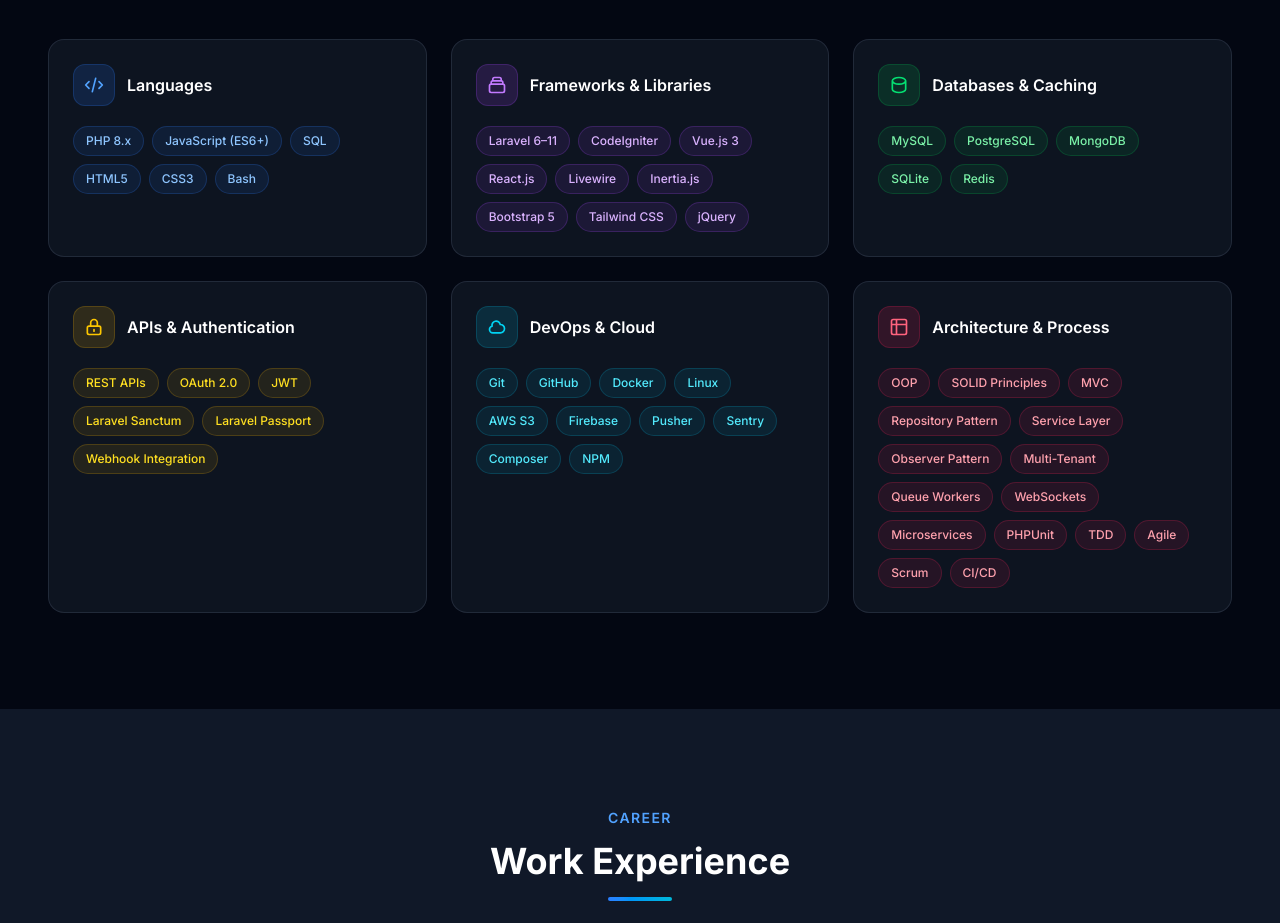
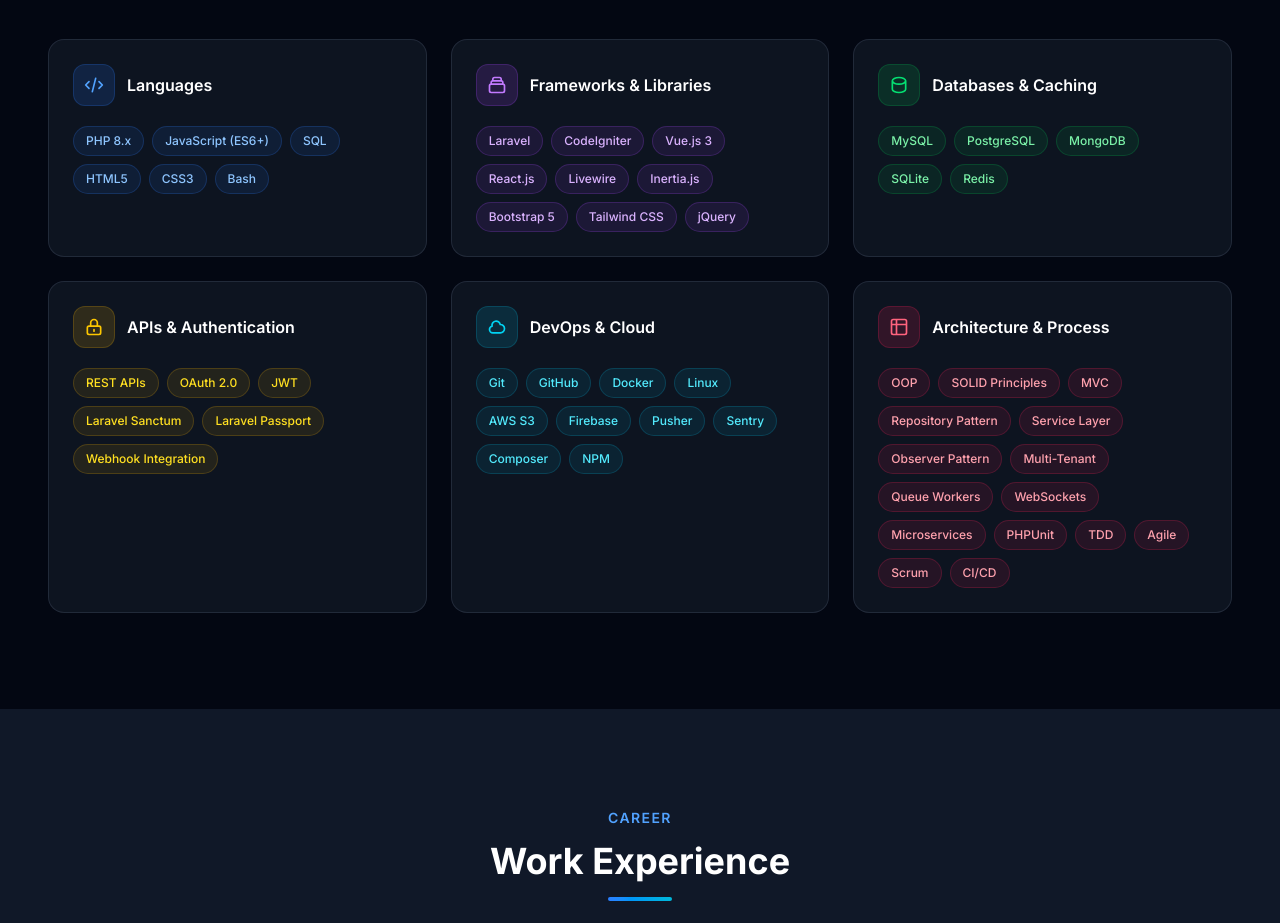
Before and after one commit to athulkv123/Portofolio, a Vue app: page / in a window 1280 px wide. Shown: the part 1900-2823 px from the top of the page. Built offline with nearby package versions, Linux system fonts and the light colour scheme.

Commit message:
vuejs portofolio

```diff
--- a/src/components/Skills.vue
+++ b/src/components/Skills.vue
@@ -57,7 +57,7 @@
     iconBorder: 'border-purple-500/20',
     badgeClass: 'bg-purple-50 text-purple-600 border-purple-200 hover:bg-purple-100 dark:bg-purple-500/10 dark:text-purple-300 dark:border-purple-500/20 dark:hover:bg-purple-500/20',
     icon: '<svg class="w-5 h-5 text-purple-400" fill="none" stroke="currentColor" viewBox="0 0 24 24"><path stroke-linecap="round" stroke-linejoin="round" stroke-width="2" d="M19 11H5m14 0a2 2 0 012 2v6a2 2 0 01-2 2H5a2 2 0 01-2-2v-6a2 2 0 012-2m14 0V9a2 2 0 00-2-2M5 11V9a2 2 0 012-2m0 0V5a2 2 0 012-2h6a2 2 0 012 2v2M7 7h10"/></svg>',
-    skills: ['Laravel 6–11', 'CodeIgniter', 'Vue.js 3', 'React.js', 'Livewire', 'Inertia.js', 'Bootstrap 5', 'Tailwind CSS', 'jQuery'],
+    skills: ['Laravel', 'CodeIgniter', 'Vue.js 3', 'React.js', 'Livewire', 'Inertia.js', 'Bootstrap 5', 'Tailwind CSS', 'jQuery'],
   },
   {
     name: 'Databases & Caching',
```
